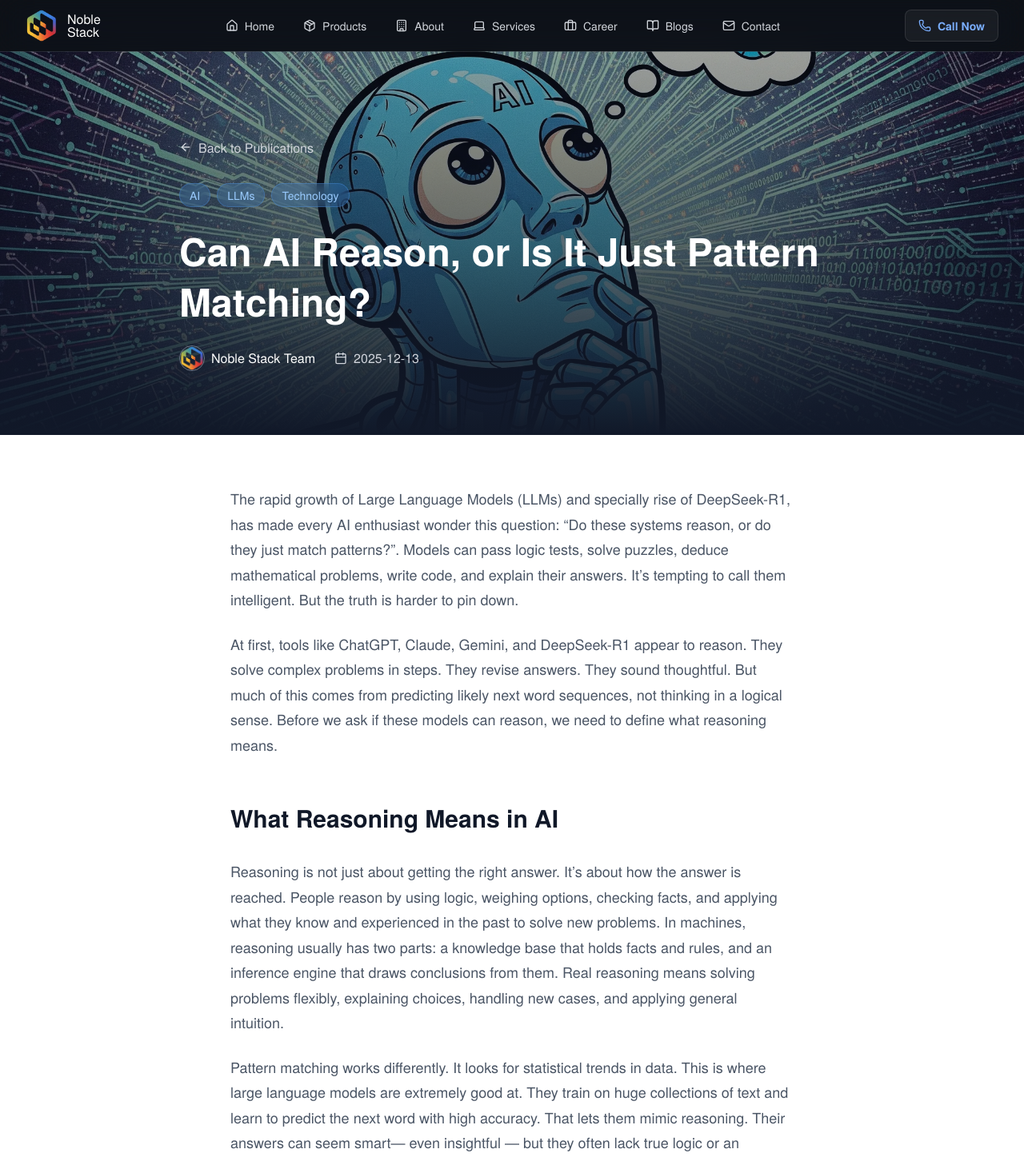
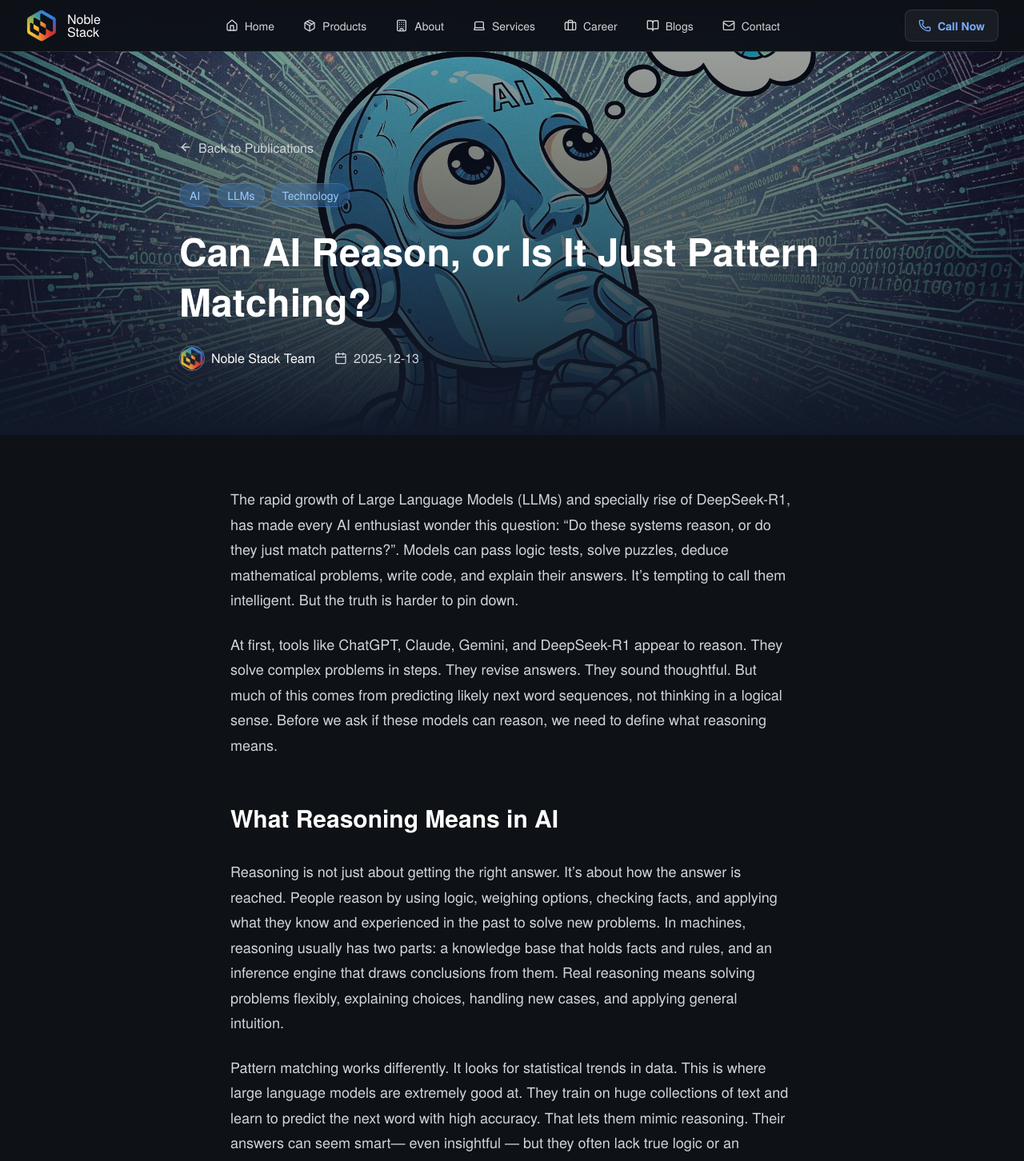
Before and after one commit to om202/NobleStack, a Next.js app: page /blogs/can-ai-reason in a window 1280 px wide. Shown: the top 1452 px of the page at 80% size. Built offline with nearby package versions, Linux system fonts and the light colour scheme.

Commit message:
feat: Implement dark theme for blog pages and components by updating background, text, and border colors."

```diff
--- a/src/app/blogs/[slug]/page.tsx
+++ b/src/app/blogs/[slug]/page.tsx
@@ -58,7 +58,7 @@ export default async function BlogPostPage({ params }: Params) {
     }
 
     return (
-        <article className="min-h-screen bg-white">
+        <article className="min-h-screen bg-noble-dark">
             <script
                 type="application/ld+json"
                 dangerouslySetInnerHTML={{
@@ -154,13 +154,17 @@ export default async function BlogPostPage({ params }: Params) {
 
             {/* Content */}
             <div className="max-w-3xl mx-auto px-4 sm:px-6 lg:px-8 py-16">
-                <div className="prose prose-lg prose-nobleblue max-w-none
-                    prose-headings:text-gray-900 prose-headings:font-bold
-                    prose-p:text-gray-600 prose-p:leading-8
-                    prose-a:text-nobleblue-600 prose-a:no-underline hover:prose-a:text-nobleblue-700
-                    prose-strong:text-gray-900
-                    prose-blockquote:border-l-nobleblue-500 prose-blockquote:bg-nobleblue-50 prose-blockquote:py-2 prose-blockquote:px-6 prose-blockquote:rounded-r-lg prose-blockquote:not-italic prose-blockquote:text-gray-700
+                <div className="prose prose-lg prose-invert max-w-none
+                    prose-headings:text-main-theme prose-headings:font-bold
+                    prose-p:text-muted-theme prose-p:leading-8
+                    prose-a:text-nobleblue-400 prose-a:no-underline hover:prose-a:text-nobleblue-300
+                    prose-strong:text-main-theme
+                    prose-blockquote:border-l-nobleblue-500 prose-blockquote:bg-nobleblue-500/10 prose-blockquote:py-2 prose-blockquote:px-6 prose-blockquote:rounded-r-lg prose-blockquote:not-italic prose-blockquote:text-muted-theme
                     prose-img:rounded-xl prose-img:shadow-lg
+                    prose-code:text-nobleblue-300 prose-code:bg-gray-800 prose-code:px-1 prose-code:py-0.5 prose-code:rounded
+                    prose-pre:bg-gray-800 prose-pre:border prose-pre:border-theme
+                    prose-ul:text-muted-theme prose-ol:text-muted-theme
+                    prose-li:text-muted-theme
                 ">
                     <ReactMarkdown>{post.content}</ReactMarkdown>
                 </div>
--- a/src/app/blogs/page.tsx
+++ b/src/app/blogs/page.tsx
@@ -12,22 +12,22 @@ export default function BlogsPage() {
     const posts = getAllPosts(["title", "date", "slug", "coverImage", "excerpt", "tags", "publisher"]);
 
     return (
-        <div className="min-h-screen bg-gray-50">
+        <div className="min-h-screen bg-noble-dark">
             <section className="py-12 px-4">
                 <div className="max-w-6xl mx-auto">
                     {/* Header Section */}
                     <div className="text-center mb-12">
-                        <h1 className="text-3xl md:text-4xl lg:text-5xl font-bold mb-6 leading-tight text-gray-900">
+                        <h1 className="text-3xl md:text-4xl lg:text-5xl font-bold mb-6 leading-tight text-main-theme">
                             Noble Stack Blogs
                         </h1>
 
-                        <blockquote className="text-base sm:text-lg text-gray-500 mb-8 max-w-3xl mx-auto">
+                        <blockquote className="text-base sm:text-lg text-muted-theme mb-8 max-w-3xl mx-auto">
                             &ldquo;Explore our collection of articles on technology, design, and startup growth.&rdquo;
                         </blockquote>
                     </div>
 
                     {/* Blog Grid Card */}
-                    <div className="bg-white rounded-2xl p-6 sm:p-8 shadow-sm border border-gray-200">
+                    <div className="bg-gray-900 rounded-2xl p-6 sm:p-8 shadow-sm border border-theme">
                         {posts.length > 0 ? (
                             <div className="grid grid-cols-1 md:grid-cols-2 lg:grid-cols-3 gap-8">
                                 {posts.map((post) => (
@@ -35,7 +35,7 @@ export default function BlogsPage() {
                                 ))}
                             </div>
                         ) : (
-                            <div className="text-center py-20 text-gray-500">
+                            <div className="text-center py-20 text-muted-theme">
                                 <p>No posts found. Check back soon!</p>
                             </div>
                         )}
--- a/src/components/BlogCard.tsx
+++ b/src/components/BlogCard.tsx
@@ -13,7 +13,7 @@ interface BlogCardProps {
 export default function BlogCard({ post }: BlogCardProps) {
     return (
         <Link href={`/blogs/${post.slug}`} className="group h-full">
-            <div className="bg-white rounded-2xl overflow-hidden shadow-sm border border-gray-200 hover:shadow-md transition-all duration-300 h-full flex flex-col">
+            <div className="bg-gray-800 rounded-2xl overflow-hidden shadow-sm border border-theme hover:shadow-md hover:border-nobleblue-500/50 transition-all duration-300 h-full flex flex-col">
                 <div className="relative h-48 w-full overflow-hidden">
                     {post.coverImage ? (
                         <Image
@@ -23,8 +23,8 @@ export default function BlogCard({ post }: BlogCardProps) {
                             className="object-cover transition-transform duration-500 group-hover:scale-105"
                         />
                     ) : (
-                        <div className="w-full h-full bg-linear-to-r from-nobleblue-50 to-nobleblue-100 flex items-center justify-center">
-                            <span className="text-nobleblue-300 text-4xl font-bold opacity-30">Blog</span>
+                        <div className="w-full h-full bg-linear-to-r from-gray-700 to-gray-800 flex items-center justify-center">
+                            <span className="text-gray-600 text-4xl font-bold opacity-30">Blog</span>
                         </div>
                     )}
                 </div>
@@ -32,25 +32,25 @@ export default function BlogCard({ post }: BlogCardProps) {
                     <div className="flex flex-col gap-2 mb-3">
                         <div className="flex items-center justify-between w-full">
                             {post.tags?.[0] && (
-                                <span className="bg-nobleblue-50 text-nobleblue-600 text-xs font-medium px-2.5 py-1 rounded-full">
+                                <span className="bg-nobleblue-500/20 text-nobleblue-300 text-xs font-medium px-2.5 py-1 rounded-full border border-nobleblue-400/30">
                                     {post.tags[0]}
                                 </span>
                             )}
-                            <span className="text-gray-400 text-xs">{post.date}</span>
+                            <span className="text-gray-500 text-xs">{post.date}</span>
                         </div>
                         {post.publisher && (
-                            <span className="text-gray-500 text-xs font-medium block">
+                            <span className="text-muted-theme text-xs font-medium block">
                                 Published by {post.publisher}
                             </span>
                         )}
                     </div>
-                    <h3 className="text-xl font-bold text-gray-900 mb-2 group-hover:text-nobleblue-600 transition-colors line-clamp-2">
+                    <h3 className="text-xl font-bold text-main-theme mb-2 group-hover:text-nobleblue-400 transition-colors line-clamp-2">
                         {post.title}
                     </h3>
-                    <p className="text-gray-600 text-sm mb-4 line-clamp-3 flex-1">
+                    <p className="text-muted-theme text-sm mb-4 line-clamp-3 flex-1">
                         {post.excerpt}
                     </p>
-                    <div className="flex items-center text-nobleblue-600 font-medium text-sm mt-auto">
+                    <div className="flex items-center text-nobleblue-400 font-medium text-sm mt-auto">
                         Read Article <ArrowRight className="w-4 h-4 ml-1 transition-transform group-hover:translate-x-1" />
                     </div>
                 </div>
```
